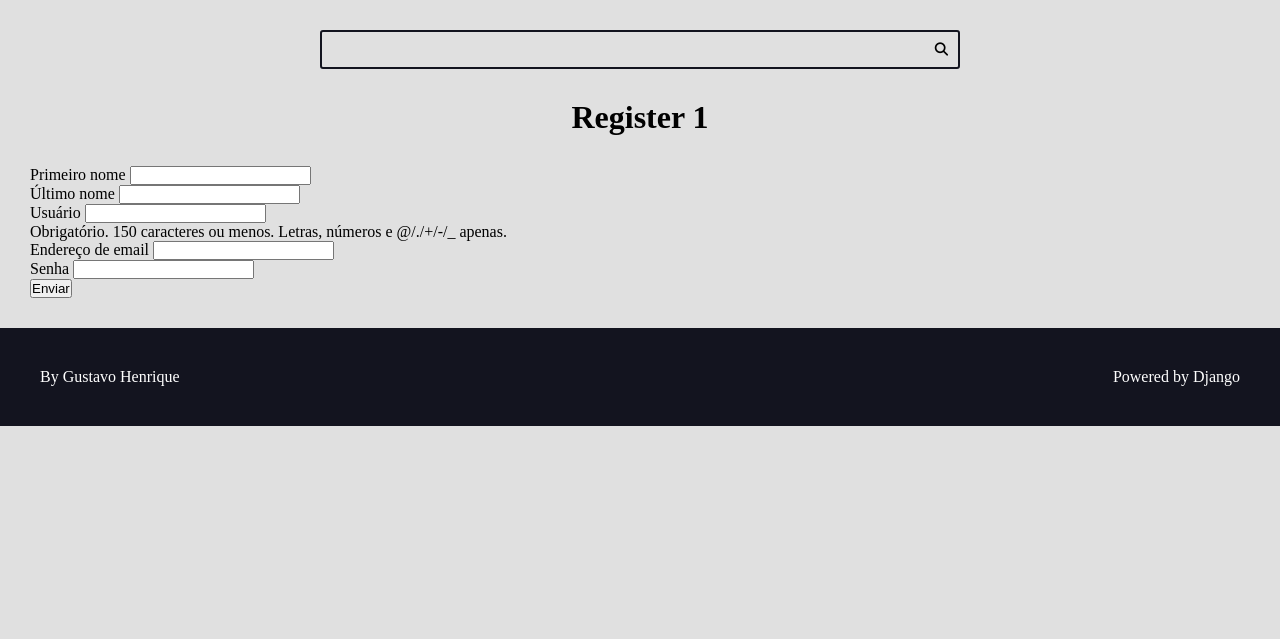
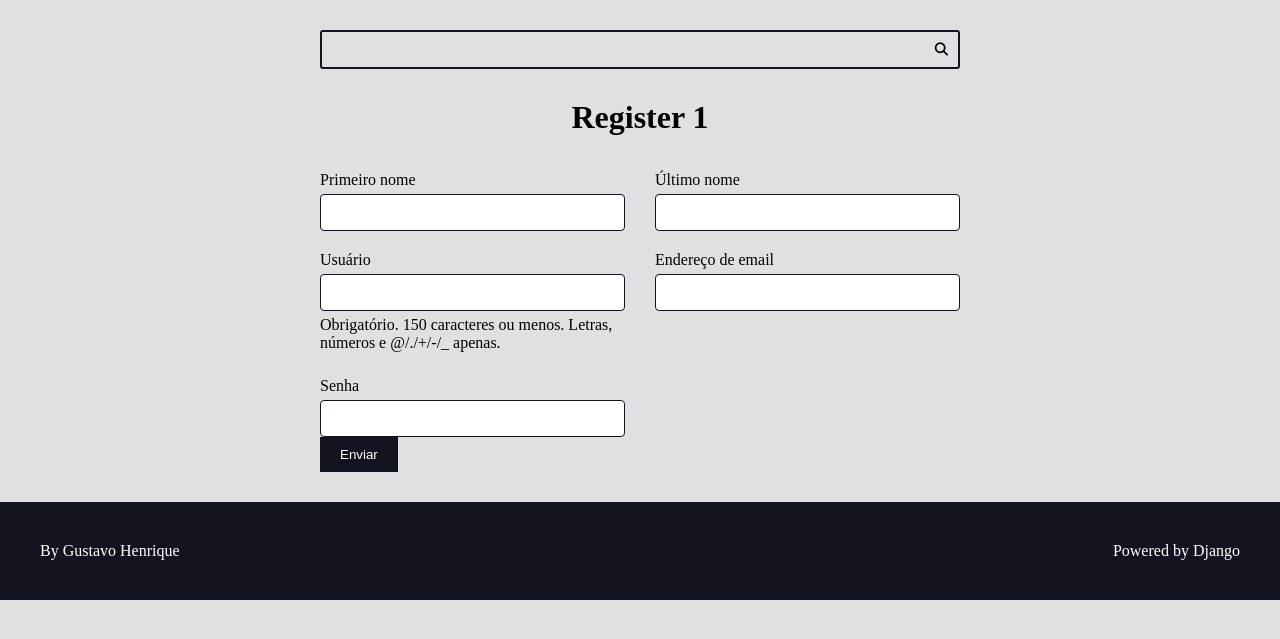
Before and after one commit to guhls/django-curso, a Django app: page /authors/register/ in a window 1280 px wide. Shown: the part 113-752 px from the top of the page. Run offline with Django 4.2, Linux system fonts and the light colour scheme; some libraries are stand-ins or nearby versions.

Commit message:
Added css in form

```diff
--- a/authors/templates/authors/pages/register.html
+++ b/authors/templates/authors/pages/register.html
@@ -11,7 +11,7 @@
         <form action="{% url 'authors:create' %}" method="post">
             {% csrf_token %}
 
-            <div class="form-content">
+            <div class="form-content form-content-grid">
                 {% for field in form %}
                     <div class="form-group">
                         <label for="{{field.id_for_label}}">{{field.label}}</label>
@@ -26,8 +26,10 @@
                 {% endfor %}
             </div>
 
-            <div class="form-group">
-                <button type="submit">Enviar</button>
+            <div class="form-content form-content-grid">
+                <div class="form-group">
+                    <button type="submit">Enviar</button>
+                </div>
             </div>
         </form>
     </div>
--- a/recipes/static/recipes/css/style.css
+++ b/recipes/static/recipes/css/style.css
@@ -143,7 +143,44 @@ body {
     border: 1px solid var(--color-debug-dark);
     background: var(--color-debug-light);
     color: var(--color-debug-dark);
-  }
+}
+
+/* Forms */
+.form-content {
+    max-width: 64rem;
+    margin: 0 auto;
+}
+
+.form-content label, .form-content .help-text, .errorlist {
+    display: block;
+    margin: .5rem 0;
+    font-size: 1.6rem;
+    list-style-type: none;
+}
+
+.form-content input {
+    width: 100%;
+    padding: 1rem;
+    border: solid 1px var(--color-primary-dark);
+    border-radius: .4rem;
+}
+
+.errorlist {
+    color: var(--color-error-dark);
+}
+
+.form-content-grid {
+    display: grid;
+    grid-template-columns: repeat(auto-fit, minmax(30rem, 1fr));
+    gap: calc(var(--spacing-gutter-medium) / 2) var(--spacing-gutter-medium);
+}
+
+.form-content button {
+    padding: 1rem 2rem;
+    border: none;
+    background: var(--color-primary-dark);
+    color: var(--color-white);
+}
 
 /*Search*/
 .search-form {
@@ -310,7 +347,7 @@ body {
     margin: 2rem;
 }
 
-.preparation-steps ol, ul{
+.preparation-steps ol{
     margin: 0 2rem;
     padding: 0 4rem;
 }
@@ -373,7 +410,7 @@ body {
 }
 
 @media (max-width: 600px) {
-    .main-content-list {
+    .main-content-list, .form-content-grid {
         grid-template-columns: repeat(auto-fit, minmax(100%, 1fr));
     }
 }
```
